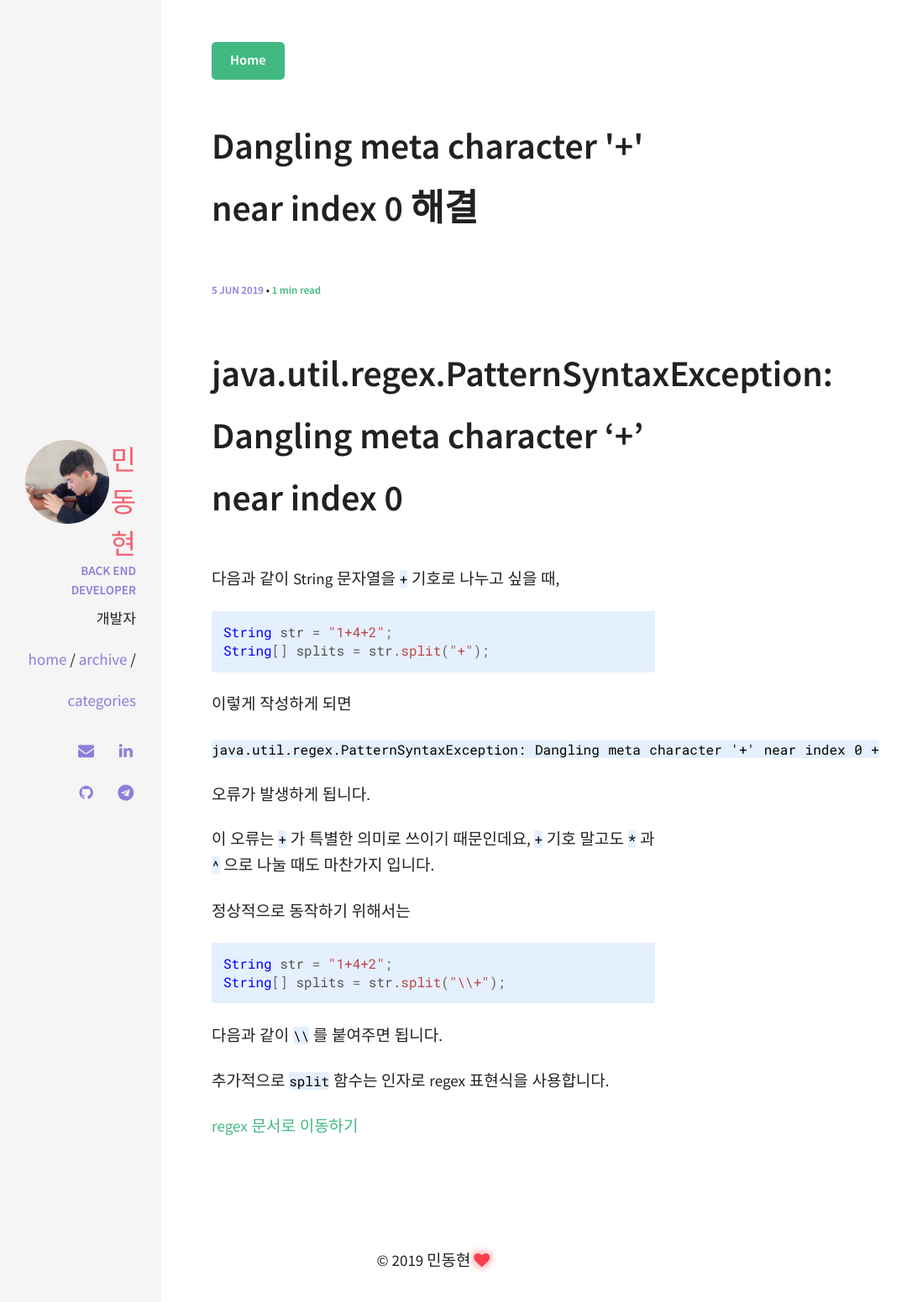
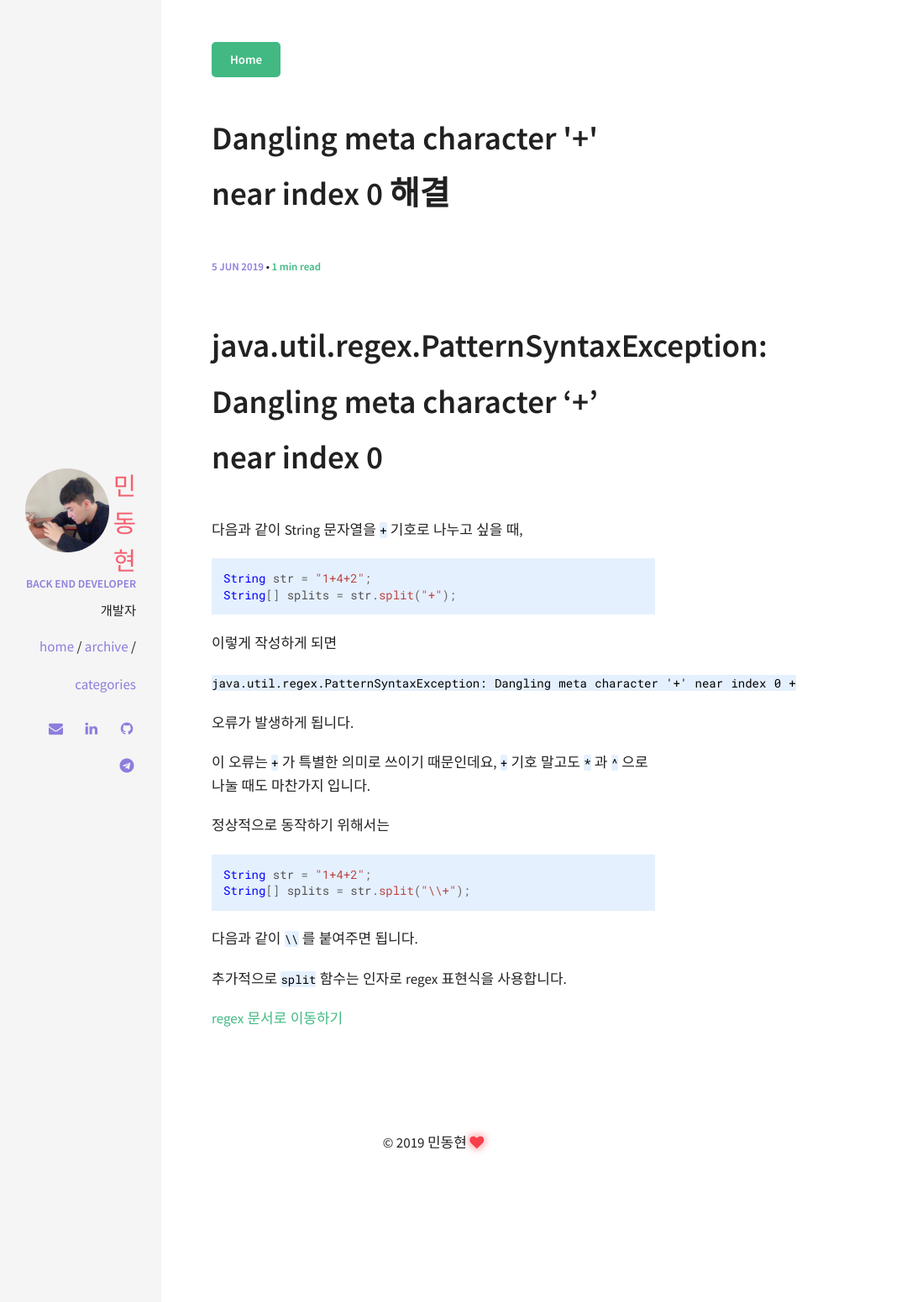
Before and after one commit to DaeAkin/DaeAkin.github.io, a Jekyll site: the page built from _posts/2019-06-05-Dangling meta character '+' near index 0 해결.md, in a window 1280 px wide. Shown: the top 1551 px of the page at 84% size, without its empty margins (0-1080 px from the left). Built offline with Jekyll 4.4.1, drawn with Linux system fonts in a browser that asks for light colours; comment, search, counter and statistics services are not loaded.

Commit message:
다시 폰트 17로바꿈

```diff
--- a/_sass/components/_variables.scss
+++ b/_sass/components/_variables.scss
@@ -27,7 +27,7 @@ $font-family-monospace:      "Roboto Mono", "Courier New", monospace !default;
 $font-family-base:           $font-family-sans-serif !default;
 
 // Pixel value used to responsively scale all typography. Applied to the `<html>` element.
-$font-size-root:             19px !default;
+$font-size-root:             17px !default;
 
 $font-size-base:             $font-size-root !default;
 $font-size-lg:               $font-size-root * 1.25 !default;
```
